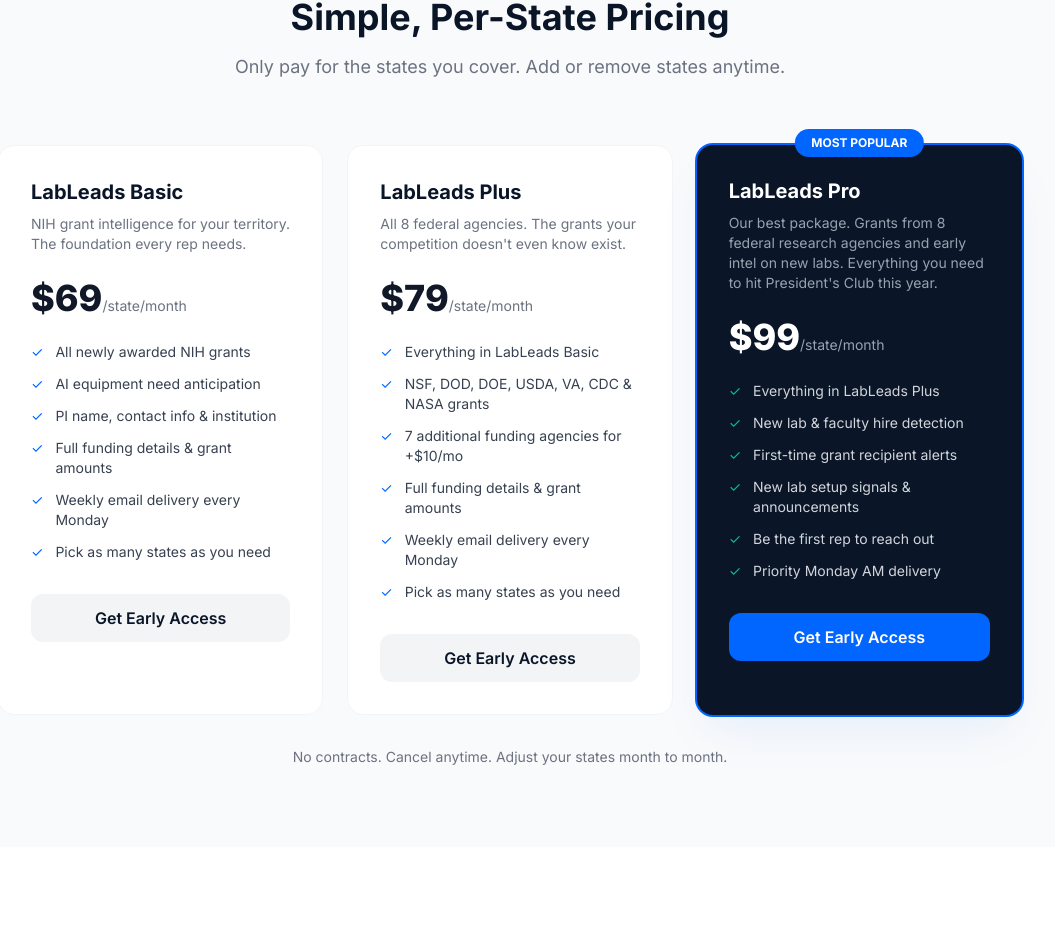
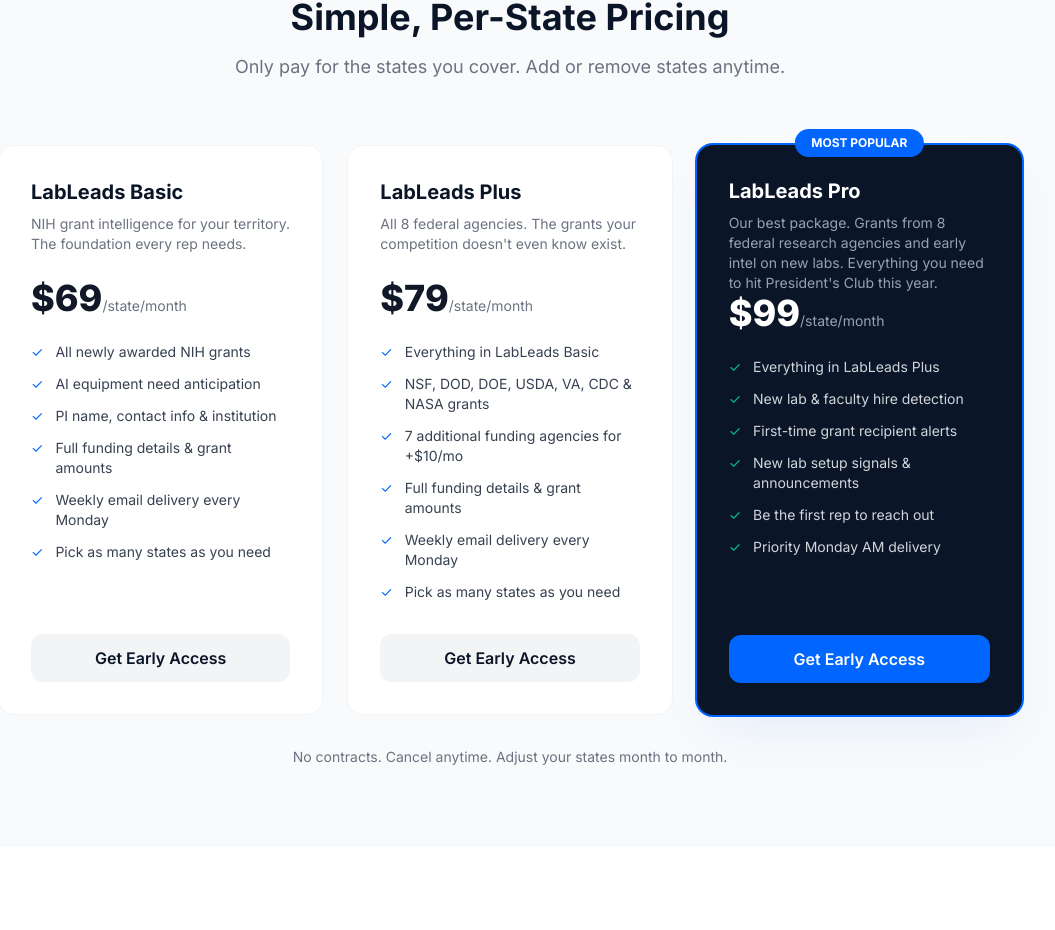
Before and after one commit to lableadmanager-bit/lableadspro-website, a Next.js app: page / in a window 1280 px wide. Shown: the part 3848-4778 px from the top of the page, without its empty margins (130-1185 px from the left). Built offline with nearby package versions, Linux system fonts and the light colour scheme.

Commit message:
Align pricing cards: flex layout locks price, features, and CTA to same heights
- Cards use flex-col so content flows vertically
- Description gets min-h to align price across all 3 cards
- Feature list gets flex-grow to push CTA to bottom
- CTA button gets mt-auto to lock to card bottom

```diff
--- a/src/components/Pricing.tsx
+++ b/src/components/Pricing.tsx
@@ -66,7 +66,7 @@
           {plans.map((plan) => (
             <div
               key={plan.name}
-              className={`rounded-2xl p-8 ${
+              className={`rounded-2xl p-8 flex flex-col ${
                 plan.featured
                   ? "bg-[var(--color-dark)] text-white ring-2 ring-[var(--color-brand)] shadow-2xl shadow-blue-500/10 relative"
                   : "bg-white border border-[var(--color-gray-100)]"
@@ -85,7 +85,7 @@
                 {plan.name}
               </h3>
               <p
-                className={`text-sm mb-6 ${
+                className={`text-sm min-h-[4rem] ${
                   plan.featured ? "text-gray-400" : "text-[var(--color-gray-500)]"
                 }`}
               >
@@ -101,7 +101,7 @@
                   {plan.period}
                 </span>
               </div>
-              <ul className="space-y-3 mb-8">
+              <ul className="space-y-3 mb-8 flex-grow">
                 {plan.features.map((feature) => (
                   <li key={feature} className="flex gap-3 text-sm">
                     <span className={plan.featured ? "text-[var(--color-accent)]" : "text-[var(--color-brand)]"}>
@@ -115,7 +115,7 @@
               </ul>
               <a
                 href="#cta"
-                className={`block text-center font-semibold py-3 px-6 rounded-xl transition-colors ${
+                className={`block text-center font-semibold py-3 px-6 rounded-xl transition-colors mt-auto ${
                   plan.featured
                     ? "bg-[var(--color-brand)] hover:bg-[var(--color-brand-dark)] text-white"
                     : "bg-[var(--color-gray-100)] hover:bg-[var(--color-gray-300)] text-[var(--color-dark)]"
```
